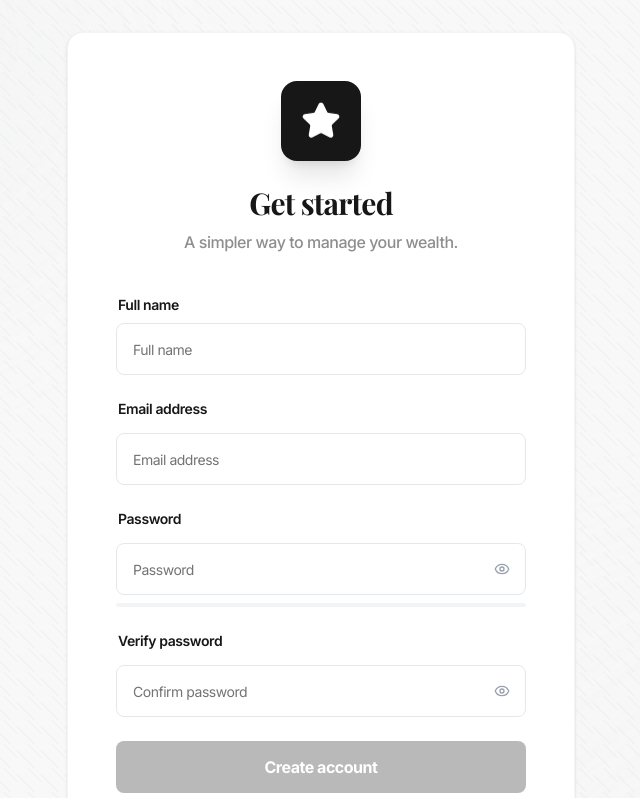
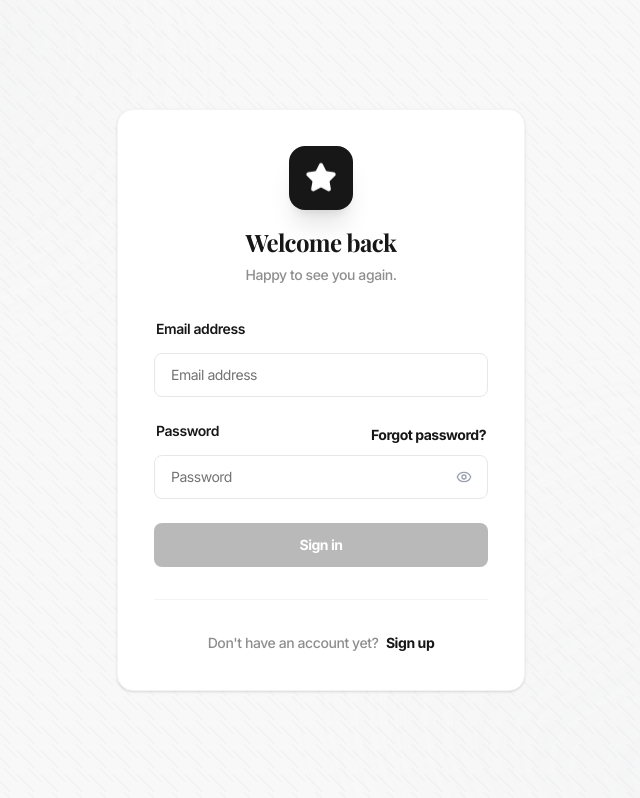
Before and after one commit to Fam0148/Portfolio---Expense, a React (Vite) app: page / in a window 1280 px wide. Shown: the top 798 px of the page, without its empty margins (319-959 px from the left). Built offline with nearby package versions, Linux system fonts and the light colour scheme; a web font is replaced by a local one.

Commit message:
feat: implement Supabase authentication flow with login and signup pages

```diff
--- a/src/App.tsx
+++ b/src/App.tsx
@@ -6,7 +6,7 @@ import type { Session } from '@supabase/supabase-js'
 
 function App() {
   const [session, setSession] = useState<Session | null>(null)
-  const [isLogin, setIsLogin] = useState(false)
+  const [isLogin, setIsLogin] = useState(true)
   const [verificationSuccess, setVerificationSuccess] = useState(false)
   const [userChoice, setUserChoice] = useState<'portfolio' | 'expense' | 'profile' | null>(null)
 
--- a/src/components/auth/AuthPage.tsx
+++ b/src/components/auth/AuthPage.tsx
@@ -120,21 +120,21 @@ export const AuthPage = ({ mode, onToggle, verificationSuccess }: AuthPageProps)
 
   return (
     <Background>
-      <div className="w-full max-w-[540px] mx-auto px-4 text-[#171717]">
-        <Card className="border border-gray-100 rounded-2xl bg-white overflow-hidden p-10 md:p-12">
+      <div className="w-full max-w-[440px] mx-auto px-4 text-[#171717]">
+        <Card className="border border-gray-100 rounded-2xl bg-white overflow-hidden p-8 md:p-9">
           {/* Header & Global Errors */}
-          <div className="flex flex-col items-center text-center space-y-6 mb-10">
-            <div className="w-20 h-20 flex items-center justify-center rounded-2xl bg-[#171717] shadow-xl">
+          <div className="flex flex-col items-center text-center space-y-4 mb-8">
+            <div className="w-16 h-16 flex items-center justify-center rounded-2xl bg-[#171717] shadow-xl">
               <Star
-                className="w-10 h-10 text-white fill-white animate-logo-float"
+                className="w-8 h-8 text-white fill-white animate-logo-float"
                 style={{ animationDuration: '6s' }}
               />
             </div>
-            <div className="space-y-2">
-              <h1 className="text-3xl font-bold tracking-tight text-[#171717]">
+            <div className="space-y-1.5">
+              <h1 className="text-2xl font-bold tracking-tight text-[#171717]">
                 {mode === "login" ? "Welcome back" : "Get started"}
               </h1>
-              <p className="text-base text-[#8E8E8E] font-medium leading-relaxed">
+              <p className="text-sm text-[#8E8E8E] font-medium leading-relaxed">
                 {mode === "login"
                   ? "Happy to see you again."
                   : "A simpler way to manage your wealth."}
@@ -167,7 +167,7 @@ export const AuthPage = ({ mode, onToggle, verificationSuccess }: AuthPageProps)
                   id="name"
                   value={formData.name}
                   onChange={(e) => setFormData({ ...formData, name: e.target.value })}
-                  className="border-gray-200 bg-white focus:ring-0 focus:border-[#171717] transition-all rounded-lg h-13 px-4 text-base"
+                  className="border-gray-200 bg-white focus:ring-0 focus:border-[#171717] transition-all rounded-lg h-11 px-4 text-sm"
                   placeholder="Full name"
                   disabled={isLoading}
                 />
@@ -188,7 +188,7 @@ export const AuthPage = ({ mode, onToggle, verificationSuccess }: AuthPageProps)
                 type="email"
                 value={formData.email}
                 onChange={(e) => setFormData({ ...formData, email: e.target.value })}
-                className={`transition-all rounded-lg h-13 px-4 text-base ${emailError
+                className={`transition-all rounded-lg h-11 px-4 text-sm ${emailError
                   ? "border-red-100 bg-red-50/10 focus:border-red-300"
                   : "border-gray-200 bg-white focus:ring-0 focus:border-[#171717]"
                   }`}
@@ -216,7 +216,7 @@ export const AuthPage = ({ mode, onToggle, verificationSuccess }: AuthPageProps)
                   placeholder="Password"
                   value={formData.password}
                   onChange={(e) => setFormData({ ...formData, password: e.target.value })}
-                  className="border-gray-200 bg-white focus:ring-0 focus:border-[#171717] transition-all rounded-lg h-13 px-4 pr-12 text-base"
+                  className="border-gray-200 bg-white focus:ring-0 focus:border-[#171717] transition-all rounded-lg h-11 px-4 pr-12 text-sm"
                   disabled={isLoading}
                 />
                 <button
@@ -256,7 +256,7 @@ export const AuthPage = ({ mode, onToggle, verificationSuccess }: AuthPageProps)
                     placeholder="Confirm password"
                     value={formData.confirmPassword}
                     onChange={(e) => setFormData({ ...formData, confirmPassword: e.target.value })}
-                    className={`transition-all rounded-lg h-13 px-4 pr-12 text-base ${formData.confirmPassword && formData.password !== formData.confirmPassword
+                    className={`transition-all rounded-lg h-11 px-4 pr-12 text-sm ${formData.confirmPassword && formData.password !== formData.confirmPassword
                       ? "border-red-100 bg-red-50/10 focus:border-red-300"
                       : "border-gray-200 bg-white focus:ring-0 focus:border-[#171717]"
                       }`}
@@ -277,18 +277,18 @@ export const AuthPage = ({ mode, onToggle, verificationSuccess }: AuthPageProps)
             <button
               type="submit"
               disabled={!isFormValid || isLoading}
-              className="w-full bg-[#171717] hover:bg-[#262626] text-white font-bold h-13 rounded-lg shadow-xl transition-all text-base mt-4 disabled:opacity-30 disabled:cursor-not-allowed disabled:shadow-none flex items-center justify-center gap-2"
+              className="w-full bg-[#171717] hover:bg-[#262626] text-white font-bold h-11 rounded-lg shadow-xl transition-all text-sm mt-2 disabled:opacity-30 disabled:cursor-not-allowed disabled:shadow-none flex items-center justify-center gap-2"
             >
               {isLoading ? (
-                <Loader2 className="w-5 h-5 animate-spin" />
+                <Loader2 className="w-4 h-4 animate-spin" />
               ) : (
                 mode === "login" ? "Sign in" : "Create account"
               )}
             </button>
           </form>
 
-          <div className="mt-10 text-center border-t border-gray-100 pt-10">
-            <p className="text-base text-[#8E8E8E] font-medium leading-relaxed">
+          <div className="mt-8 text-center border-t border-gray-100 pt-8">
+            <p className="text-sm text-[#8E8E8E] font-medium leading-relaxed">
               {mode === "login"
                 ? "Don't have an account yet?"
                 : "Already using our app?"}{" "}
```
